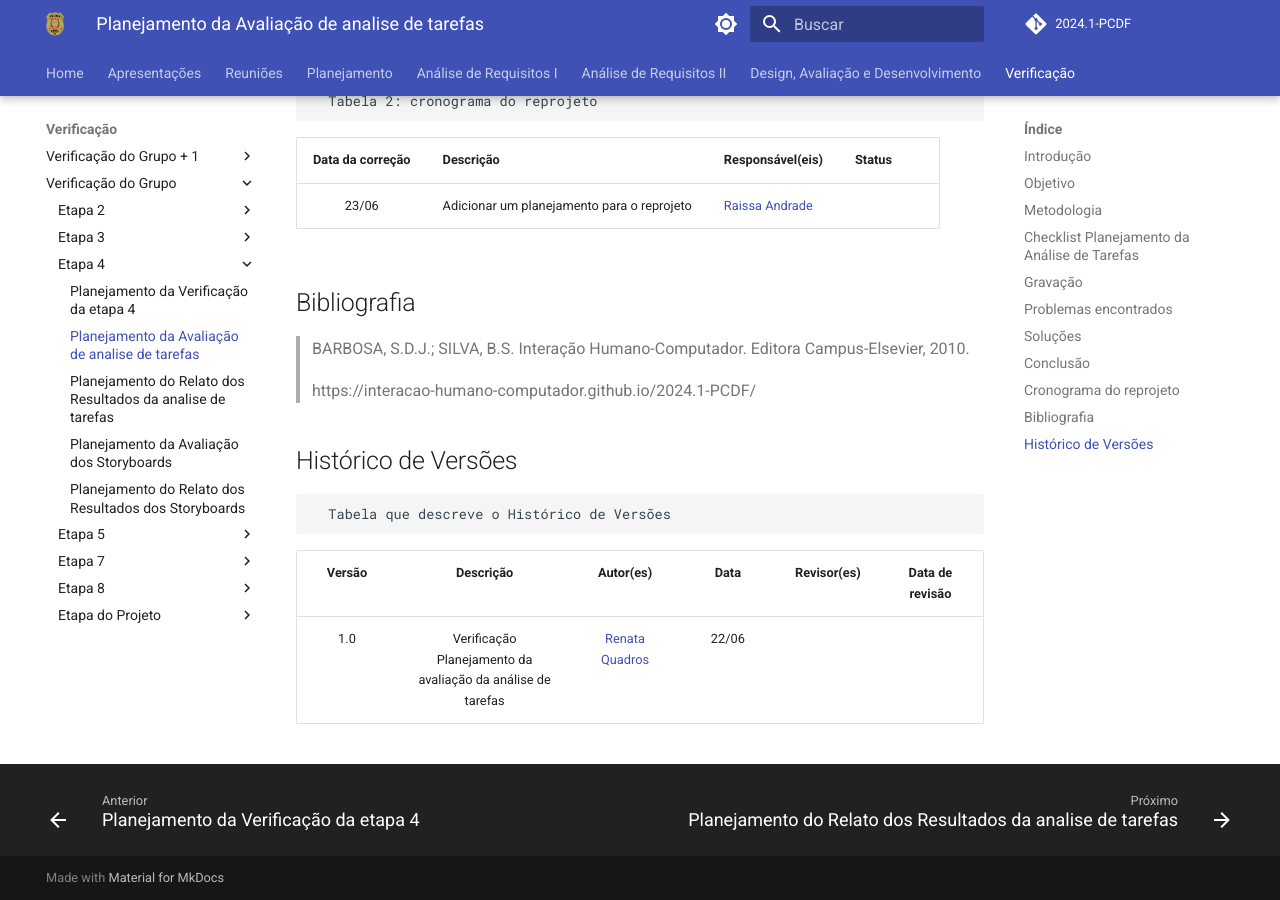
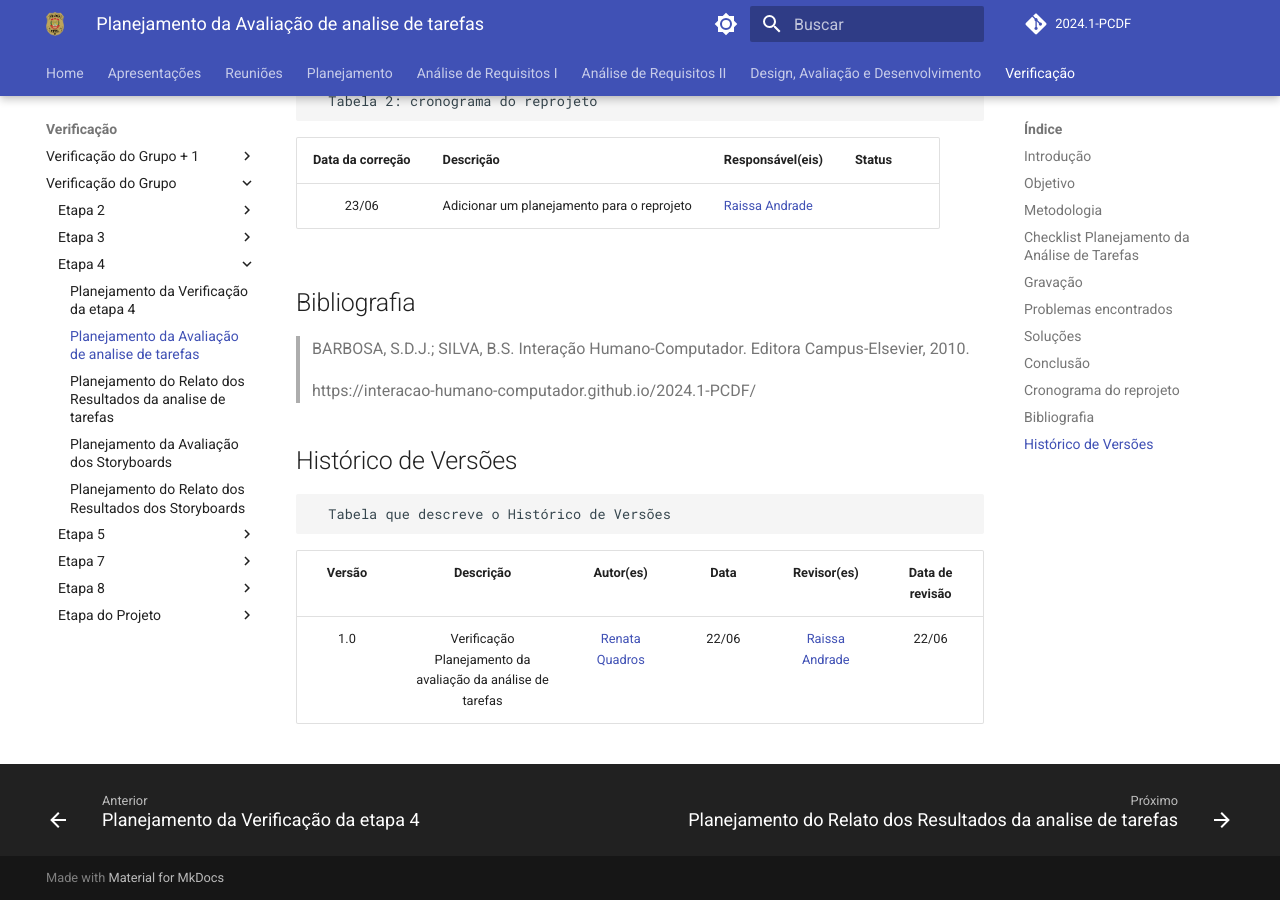
Before and after one commit to Interacao-Humano-Computador/2024.1-PCDF, an MkDocs documentation site: the page built from docs/verificacao/verificacao/Etapa4/planejamento_analise_tarefas.md, in a window 1280 px wide and 900 px high, scrolled down 2235 px. Built offline with MkDocs 1.6.1 and Material for MkDocs 9.7.7, drawn with Linux system fonts in a browser that asks for light colours; comment, search, counter and statistics services are not loaded.

Commit message:
Revisão

```diff
--- a/docs/verificacao/verificacao/Etapa4/planejamento_analise_tarefas.md
+++ b/docs/verificacao/verificacao/Etapa4/planejamento_analise_tarefas.md
@@ -60,4 +60,4 @@ A tabela 2 descreve o artefato a ser corrigido, o integrante responsável pela c
 
 |     Versão       |     Descrição      |      Autor(es)      | Data           |  Revisor(es)          |Data de revisão|
 | :----------------------------------------------------------: | :-------------------------------: | :-------------------------------------------------: | :-------------------------------: |  :-------------------------------: | :-------------------------------: |
-| 1.0 | Verificação Planejamento da avaliação da análise de tarefas |  [Renata Quadros](https://github.com/Renatinha28) | 22/06 | | | |
+| 1.0 | Verificação Planejamento da avaliação da análise de tarefas |  [Renata Quadros](https://github.com/Renatinha28) | 22/06 | [Raissa Andrade](https://github.com/RaissaAndradeS) | 22/06 |
```
Also changed, not shown: docs/verificacao/verificacao/Etapa4/planejamento-relato-tarefas.md (+1 -1 lines).
